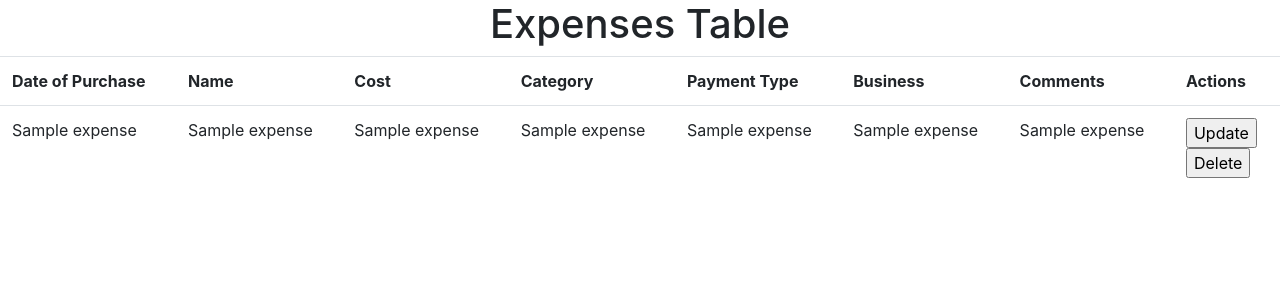
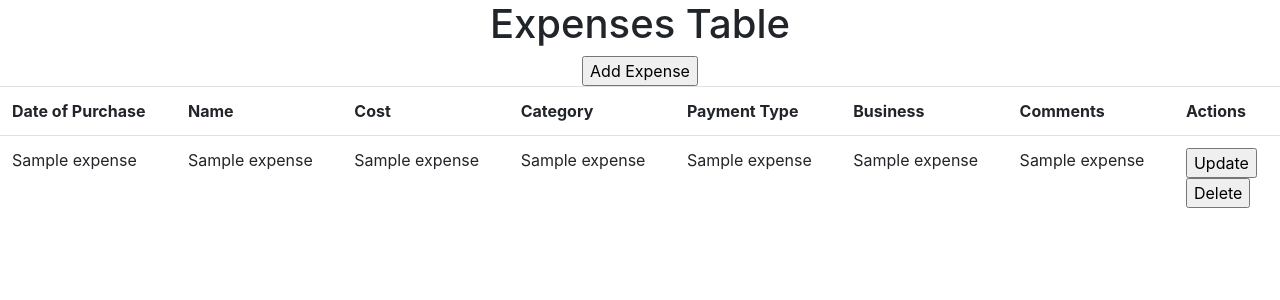
Before and after one commit to elvirag/ExpenseGraph, a Flask app: template templates/index.html in a window 1280 px wide. Shown: the top 300 px of the page. Run offline with Flask 2, Linux system fonts and the light colour scheme; the template is opened without the code that fills it: most values are stand-ins (such as "Sample title", 1, 10 or a date in 2020); some libraries are stand-ins or nearby versions.

Commit message:
Added expense button in main table

```diff
--- a/templates/index.html
+++ b/templates/index.html
@@ -16,6 +16,9 @@
         <input type="submit"/>
     </form>
     {% else %}
+    <form action="{{ url_for('add_expense') }}" method="get">
+            <input type=submit value="Add Expense">
+    </form>
     <table class="table table-hover">
         <tr>
             <th>Date of Purchase</th>
```
